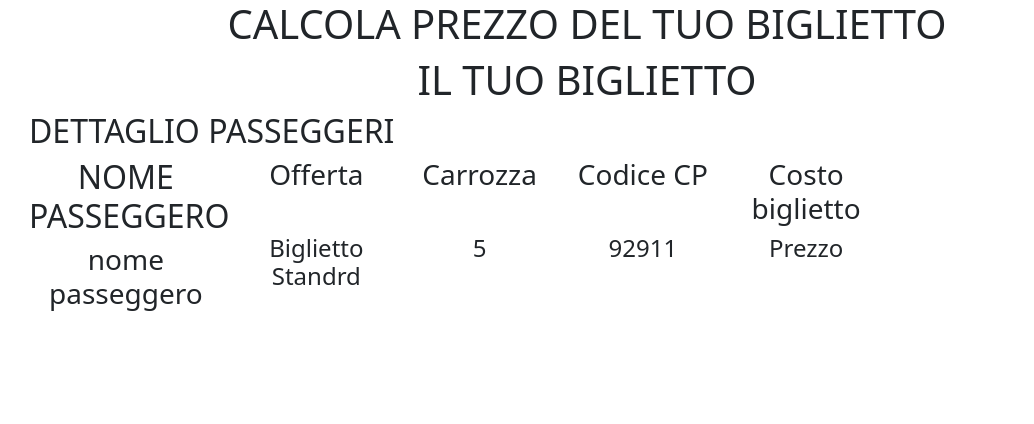
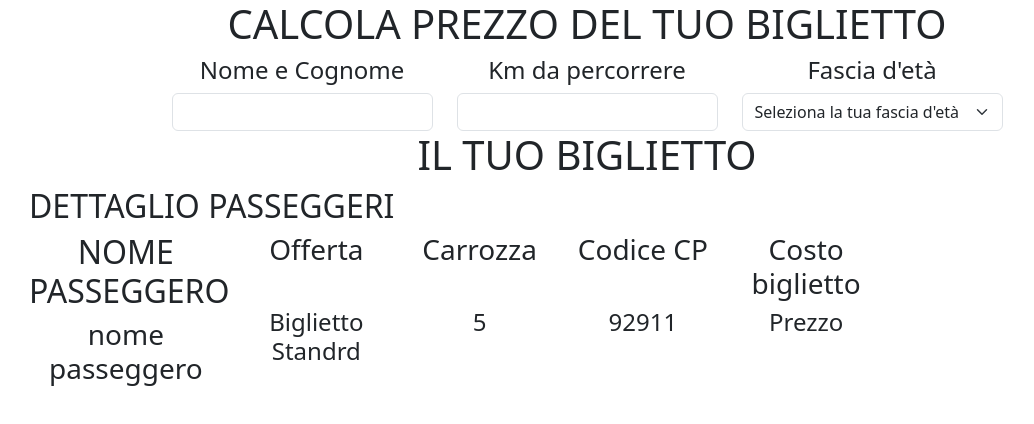
Before and after one commit to EmanueleVerita/js-biglietto-treno-form, a plain HTML site: page index.html in a window 1280 px wide. Shown: the whole page, without its empty margins (53-1087 px from the left). Drawn offline with nearby package versions, Linux system fonts and the light colour scheme.

Commit message:
layout in html completo

```diff
--- a/index.html
+++ b/index.html
@@ -21,7 +21,76 @@
 
     <section>
 
-        <form action=""></form>
+        <form action="">
+
+            <div class="row justify-content-center gy-2">
+
+                <div class="col-3">
+
+                    <h4>
+                        Nome e Cognome
+                    </h4>
+
+                </div>
+
+                <div class="col-3">
+
+                    <h4>
+                        Km da percorrere
+                    </h4>
+
+                </div>
+
+                <div class="col-3">
+
+                    <h4>
+                        Fascia d'età
+                    </h4>
+
+                </div>
+
+            </div>
+
+            <div class="row justify-content-center gy-2">
+
+                <div class="col-3">
+
+                    <input type="text" class="form-control" aria-label="input" aria-describedby="inputGroup-sizing-default">
+
+                </div>
+
+                <div class="col-3">
+
+                    <input type="text" class="form-control" aria-label="input" aria-describedby="inputGroup-sizing-default">
+
+                </div>
+
+                <div class="col-3">
+
+                    <select class="form-select" aria-label="Default select example">
+                        <option selected>
+                            Seleziona la tua fascia d'età
+                        </option>
+
+                        <option value="1">
+                            Adulto
+                        </option>
+
+                        <option value="2">
+                            Minorenne
+                        </option>
+
+                        <option value="3">
+                            Over 65
+                        </option>
+
+                      </select>
+
+                </div>
+
+            </div>
+
+        </form>
 
     </section>
 
```
